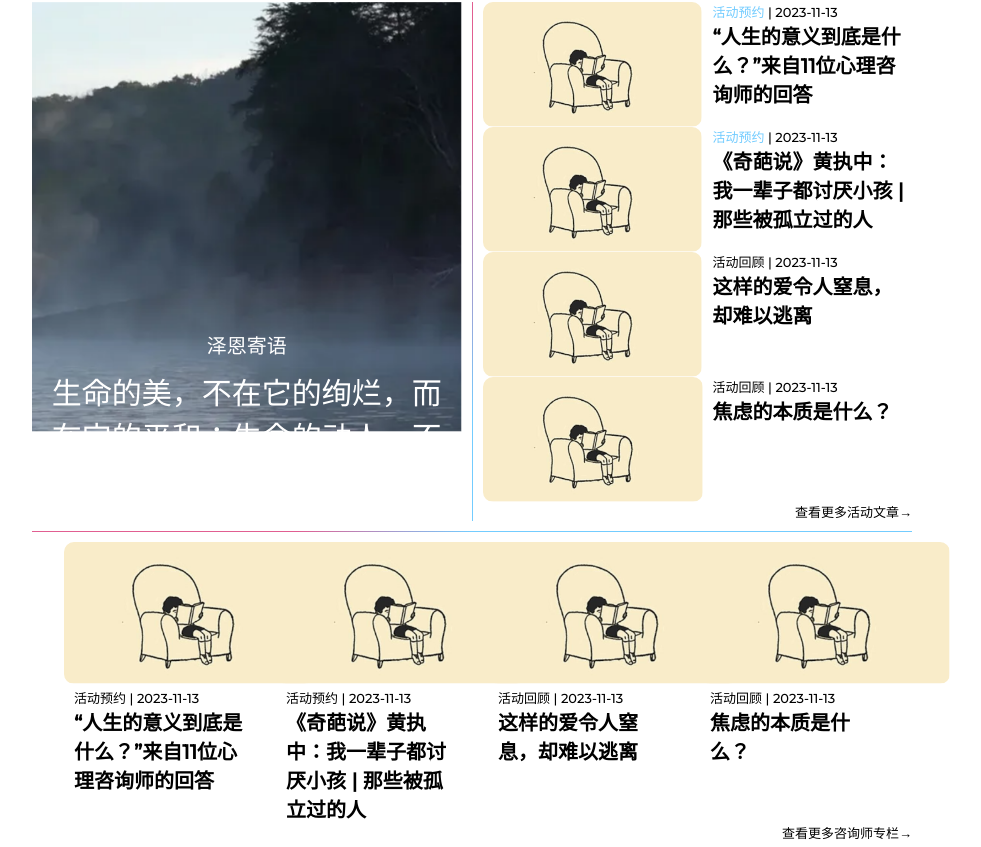
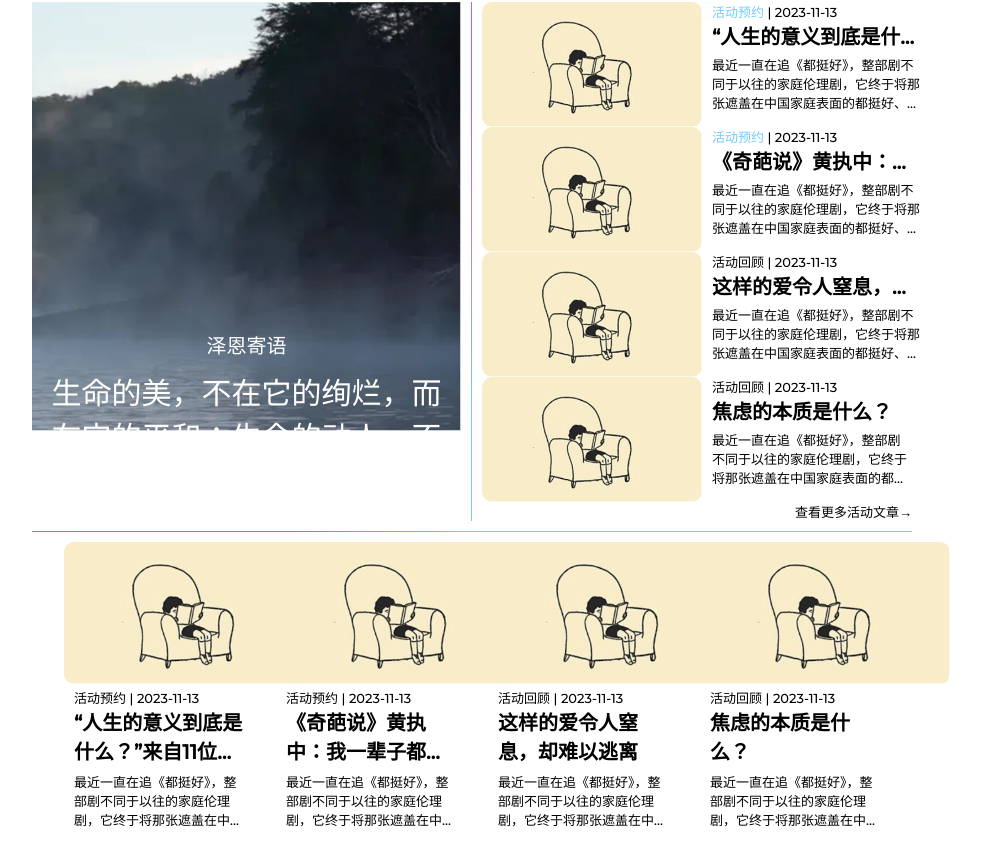
Before and after one commit to CDHZAYN/HCI-frontend, a Vue app: page /home in a window 1280 px wide. Shown: the part 853-1700 px from the top of the page, without its empty margins (168-1149 px from the left). Built offline with nearby package versions, Linux system fonts and the light colour scheme; no server answers.

Commit message:
feat: 加入文章子标题展示

```diff
--- a/src/components/article/Article.vue
+++ b/src/components/article/Article.vue
@@ -19,6 +19,7 @@
             <p :class="{'book-event': item.type === '活动预约'}">{{ item.type }}&nbsp;</p>
             <p> | {{ item.date }}</p>
             <h4>{{ item.title }}</h4>
+            <h5>{{item.subtitle}}</h5>
           </div>
         </a>
       </div>
@@ -48,25 +49,25 @@ export default {
       article: [{
         pic: '文章默认头图.png',
         title: '“人生的意义到底是什么？”来自11位心理咨询师的回答',
-        subtitle: '',
+        subtitle: '最近一直在追《都挺好》，整部剧不同于以往的家庭伦理剧，它终于将那张遮盖在中国家庭表面的都挺好、和睦的「面子」撕开，让我们看到了它真实的、剑拔弩张的「里子」。',
         type: '活动预约',
         date: '2023-11-13'
       }, {
         pic: '文章默认头图.png',
         title: '《奇葩说》黄执中：我一辈子都讨厌小孩 | 那些被孤立过的人',
-        subtitle: '',
+        subtitle: '最近一直在追《都挺好》，整部剧不同于以往的家庭伦理剧，它终于将那张遮盖在中国家庭表面的都挺好、和睦的「面子」撕开，让我们看到了它真实的、剑拔弩张的「里子」。',
         type: '活动预约',
         date: '2023-11-13'
       }, {
         pic: '文章默认头图.png',
         title: '这样的爱令人窒息，却难以逃离',
-        subtitle: '',
+        subtitle: '最近一直在追《都挺好》，整部剧不同于以往的家庭伦理剧，它终于将那张遮盖在中国家庭表面的都挺好、和睦的「面子」撕开，让我们看到了它真实的、剑拔弩张的「里子」。',
         type: '活动回顾',
         date: '2023-11-13'
       }, {
         pic: '文章默认头图.png',
         title: '焦虑的本质是什么？',
-        subtitle: '',
+        subtitle: '最近一直在追《都挺好》，整部剧不同于以往的家庭伦理剧，它终于将那张遮盖在中国家庭表面的都挺好、和睦的「面子」撕开，让我们看到了它真实的、剑拔弩张的「里子」。',
         type: '活动回顾',
         date: '2023-11-13'
       }],
@@ -140,6 +141,7 @@ export default {
 }
 
 #event-article-frame .event-article-item .event-article-item-text {
+  width: calc(100% - 220px);
   margin-left: 10px;
 }
 
@@ -156,6 +158,19 @@ export default {
 #event-article-frame .event-article-item h4 {
   font-size: 20px;
   margin: 0;
+  overflow: hidden;
+  text-overflow: ellipsis;
+  white-space: nowrap;
+}
+
+#event-article-frame .event-article-item h5 {
+  font-size: 13px;
+  font-weight: normal;
+  margin: 5px 0 0 0;
+  display: -webkit-box;
+  -webkit-box-orient: vertical;
+  -webkit-line-clamp: 3;
+  overflow: hidden;
 }
 
 #event-article-frame > a {
--- a/src/components/home/components/Article.vue
+++ b/src/components/home/components/Article.vue
@@ -19,6 +19,7 @@
               <p :class="{'book-event': item.type === '活动预约'}">{{ item.type }}&nbsp;</p>
               <p> | {{ item.date }}</p>
               <h4>{{ item.title }}</h4>
+              <h5>{{ item.subtitle }}</h5>
             </div>
           </a>
         </div>
@@ -35,6 +36,7 @@
             <p>{{ item.type }}&nbsp;</p>
             <p> | {{ item.date }}</p>
             <h4>{{ item.title }}</h4>
+            <h5>{{ item.subtitle }}</h5>
           </div>
         </a>
       </div>
@@ -54,25 +56,25 @@ export default {
       article: [{
         pic: '文章默认头图.png',
         title: '“人生的意义到底是什么？”来自11位心理咨询师的回答',
-        subtitle: '',
+        subtitle: '最近一直在追《都挺好》，整部剧不同于以往的家庭伦理剧，它终于将那张遮盖在中国家庭表面的都挺好、和睦的「面子」撕开，让我们看到了它真实的、剑拔弩张的「里子」。',
         type: '活动预约',
         date: '2023-11-13'
       }, {
         pic: '文章默认头图.png',
         title: '《奇葩说》黄执中：我一辈子都讨厌小孩 | 那些被孤立过的人',
-        subtitle: '',
+        subtitle: '最近一直在追《都挺好》，整部剧不同于以往的家庭伦理剧，它终于将那张遮盖在中国家庭表面的都挺好、和睦的「面子」撕开，让我们看到了它真实的、剑拔弩张的「里子」。',
         type: '活动预约',
         date: '2023-11-13'
       }, {
         pic: '文章默认头图.png',
         title: '这样的爱令人窒息，却难以逃离',
-        subtitle: '',
+        subtitle: '最近一直在追《都挺好》，整部剧不同于以往的家庭伦理剧，它终于将那张遮盖在中国家庭表面的都挺好、和睦的「面子」撕开，让我们看到了它真实的、剑拔弩张的「里子」。',
         type: '活动回顾',
         date: '2023-11-13'
       }, {
         pic: '文章默认头图.png',
         title: '焦虑的本质是什么？',
-        subtitle: '',
+        subtitle: '最近一直在追《都挺好》，整部剧不同于以往的家庭伦理剧，它终于将那张遮盖在中国家庭表面的都挺好、和睦的「面子」撕开，让我们看到了它真实的、剑拔弩张的「里子」。',
         type: '活动回顾',
         date: '2023-11-13'
       }],
@@ -148,6 +150,7 @@ export default {
   display: flex;
   color: black;
   text-decoration: none;
+  width: 100%;
   /*height: 300px;*/
 }
 
@@ -163,6 +166,7 @@ export default {
 }
 
 #event-article-frame .event-article-item .event-article-item-text {
+  width: calc(100% - 220px);
   margin-left: 10px;
 }
 
@@ -179,6 +183,19 @@ export default {
 #event-article-frame .event-article-item h4 {
   font-size: 20px;
   margin: 0;
+  overflow: hidden;
+  text-overflow: ellipsis;
+  white-space: nowrap;
+}
+
+#event-article-frame .event-article-item h5 {
+  font-size: 13px;
+  font-weight: normal;
+  margin: 5px 0 0 0;
+  display: -webkit-box;
+  -webkit-box-orient: vertical;
+  -webkit-line-clamp: 3;
+  overflow: hidden;
 }
 
 #event-article-frame > a {
@@ -238,11 +255,27 @@ export default {
 }
 
 #poison-article-frame .poison-article-item h4 {
+  height: 60px;
   font-size: 20px;
   margin: 0;
+  display: -webkit-box;
+  -webkit-box-orient: vertical;
+  -webkit-line-clamp: 2;
+  overflow: hidden;
+}
+
+#poison-article-frame .poison-article-item h5 {
+  margin: 5px 0 0 0;
+  font-size: 13px;
+  font-weight: normal;
+  display: -webkit-box;
+  -webkit-box-orient: vertical;
+  -webkit-line-clamp: 3;
+  overflow: hidden;
 }
 
 #poison-article-frame + a {
+  padding-top: 20px;
   text-decoration: none;
   font-size: 13px;
   color: black;
--- a/src/components/home/components/Project.vue
+++ b/src/components/home/components/Project.vue
@@ -43,7 +43,7 @@ export default {
           img: '团体活动.png',
         }, {
           title: '抑郁/性格自测',
-          description: '通过我们提供的抑郁自测文章，您可以评估当前的情绪状态,发掘您的感受、思维模式和生活中的压力因素。性格自测文章则旨在帮助您了解自己的性格特点和倾向，帮助改善您的行为模式、应对压力的方式以及与他人互动的风格。',
+          description: '通过我们提供的抑郁自测文章，您可以评估当前的情绪状态，发掘您的感受、思维模式和生活中的压力因素。性格自测文章则旨在帮助您了解自己的性格特点和倾向，帮助改善您的行为模式、应对压力的方式以及与他人互动的风格。',
           img: '抑郁性格自测.png',
         }
       ]
```
